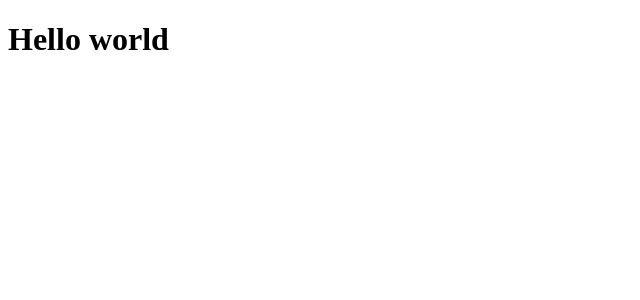
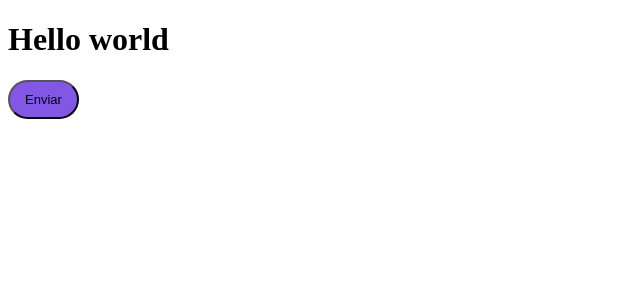
Before and after one commit to genSouza/04-ignite-shop, a Next.js app: page / in a window 1280 px wide. Shown: the top 300 px of the page, without its empty margins (0-640 px from the left). Built offline with nearby package versions, Linux system fonts and the light colour scheme.

Commit message:
feat(stitches): add stitches styles initial config

```diff
--- a/package.json
+++ b/package.json
@@ -9,6 +9,7 @@
     "lint": "next lint"
   },
   "dependencies": {
+    "@stitches/react": "^1.2.8",
     "@types/node": "18.11.12",
     "@types/react": "18.0.26",
     "@types/react-dom": "18.0.9",
--- a/src/pages/_document.tsx
+++ b/src/pages/_document.tsx
@@ -1,4 +1,5 @@
 import { Html, Head, Main, NextScript } from "next/document";
+import { getCssText } from "../styles";
 
 export default function Document() {
   return (
@@ -14,6 +15,7 @@ export default function Document() {
           href="https://fonts.googleapis.com/css2?family=Great+Vibes&family=Roboto:wght@400;700&display=swap"
           rel="stylesheet"
         />
+        <style id="stitches" dangerouslySetInnerHTML={{ __html: getCssText() }} />
       </Head>
       <body>
         <Main />
--- a/src/pages/index.tsx
+++ b/src/pages/index.tsx
@@ -1,7 +1,20 @@
+import { styled } from "../styles";
+
+const Button  = styled('button', {
+  backgroundColor: '$rocketseat',
+  borderRadius: '9999px',
+  fontSize: '13px',
+  padding: '10px 15px',
+  '&:hover': {
+    backgroundColor: 'lightgray',
+  },
+})
+
 export default function Home() {
   return (
     <div>
       <h1>Hello world</h1>
+      <Button>Enviar</Button>
     </div>
   );
 }
--- /dev/null
+++ b/src/styles/index.ts
@@ -0,0 +1,18 @@
+import { createStitches } from "@stitches/react";
+
+export const {
+  config,
+  styled,
+  globalCss,
+  keyframes,
+  getCssText,
+  theme,
+  createTheme,
+  css,
+} = createStitches({
+  theme: {
+    colors: {
+      rocketseat: "#8257e6",
+    },
+  },
+});
```
Also changed, not shown: 1 other file (tests, documents, lock files or other folders).
